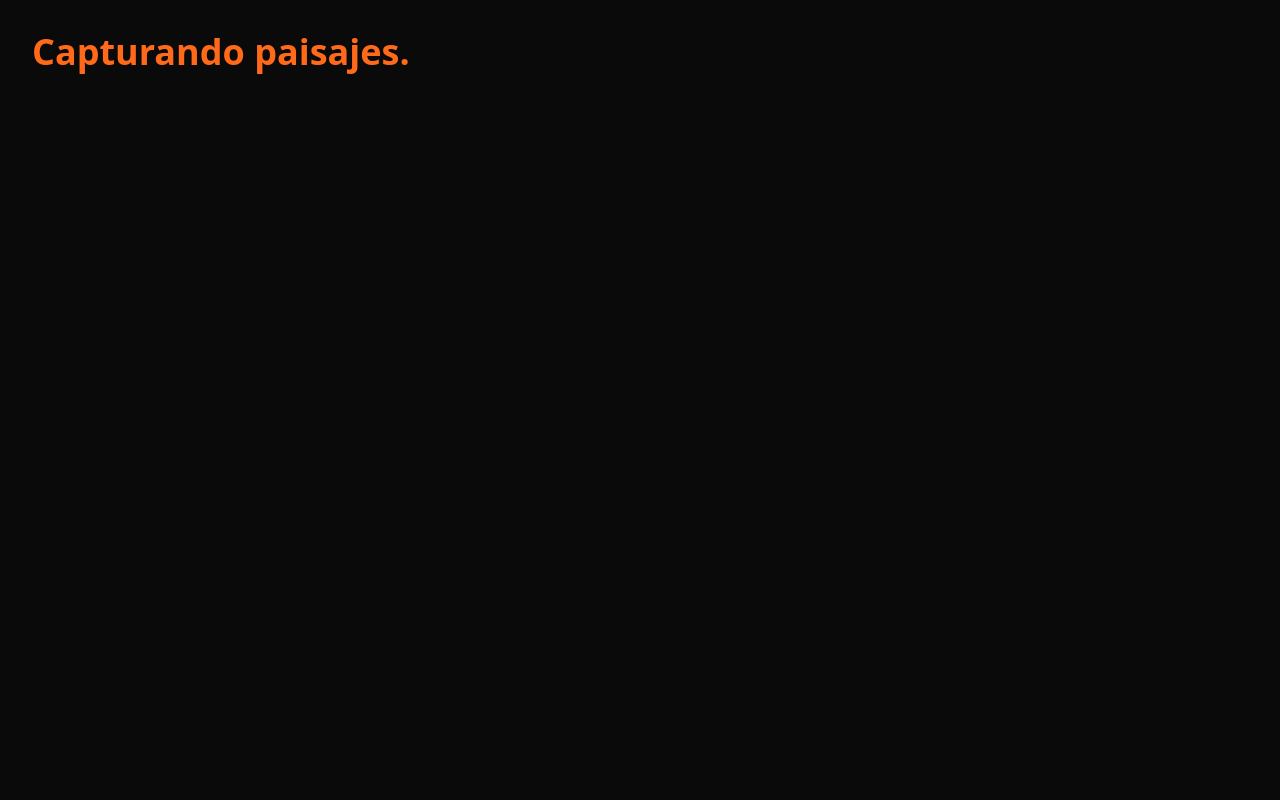
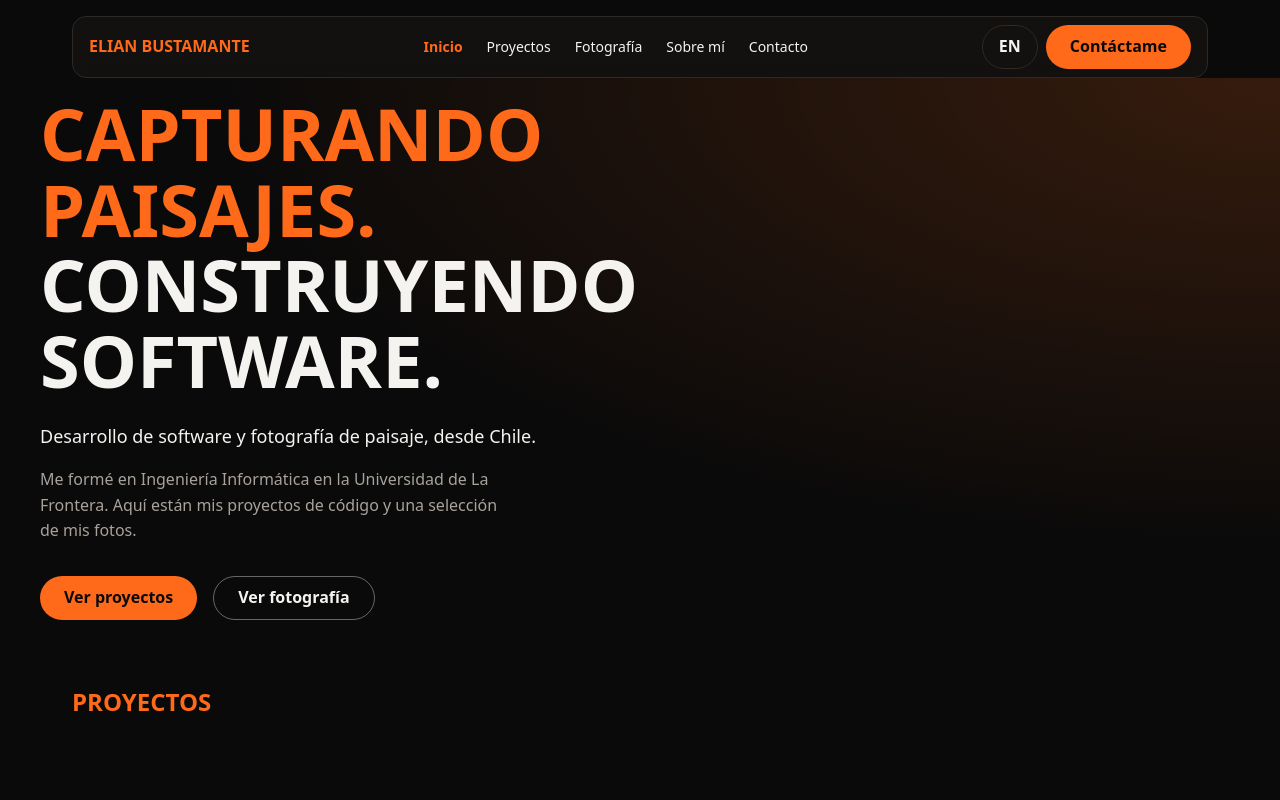
Before and after one commit to ElianBustamante/ElianBustamante.github.io, a React (Vite) app: page / in a window 1280 px wide. Shown: the top 800 px of the page. Built offline with nearby package versions, Linux system fonts and the light colour scheme.

Commit message:
feat: add navbar, language toggle, hero and page skeleton

```diff
--- a/src/App.jsx
+++ b/src/App.jsx
@@ -1,12 +1,21 @@
-import { useTranslation } from 'react-i18next'
+import Navbar from './components/Navbar'
+import Hero from './components/Hero'
+import Section from './components/Section'
+import Footer from './components/Footer'
 
 function App() {
-  const { t } = useTranslation()
-
   return (
-    <main className="hero-in p-8">
-      <h1 className="text-4xl font-extrabold text-accent">{t('hero.titleLine1')}</h1>
-    </main>
+    <>
+      <Navbar />
+      <main>
+        <Hero />
+        <Section id="proyectos" titleKey="projects.title"></Section>
+        <Section id="fotografia" titleKey="photography.title"></Section>
+        <Section id="sobre-mi" titleKey="about.title"></Section>
+        <Section id="contacto" titleKey="contact.title"></Section>
+      </main>
+      <Footer />
+    </>
   )
 }
 
--- /dev/null
+++ b/src/components/Footer.jsx
@@ -0,0 +1,13 @@
+import React from 'react'
+import { useTranslation } from 'react-i18next'
+
+export default function Footer() {
+  const { t } = useTranslation()
+  const year = React.useMemo(() => new Date().getFullYear(), [])
+
+  return (
+    <footer className="border-t border-border mt-12 py-8 text-center text-muted px-4">
+      {t('footer.text', { year })}
+    </footer>
+  )
+}
--- /dev/null
+++ b/src/components/Hero.jsx
@@ -0,0 +1,59 @@
+import { useTranslation } from 'react-i18next'
+
+const bgModules = import.meta.glob('../assets/hero-bg.webp', { eager: true, query: '?url', import: 'default' })
+const bgUrl = bgModules['../assets/hero-bg.webp']
+
+export default function Hero() {
+  const { t } = useTranslation()
+
+  const backgroundStyle = bgUrl
+    ? {
+        backgroundImage: `linear-gradient(to right, rgba(10,10,10,0.95), rgba(10,10,10,0.6)), url(${bgUrl})`,
+        backgroundSize: 'cover',
+        backgroundPosition: 'center',
+      }
+    : {
+        backgroundImage: 'radial-gradient(ellipse at top right, rgba(255,106,26,0.18), transparent 60%)',
+      }
+
+  return (
+    <section
+      id="inicio"
+      style={backgroundStyle}
+      className="min-h-[70svh] flex flex-col justify-center px-4 md:px-6 lg:px-8"
+    >
+      <div className="max-w-[1200px] w-full mx-auto">
+        <div className="max-w-[42rem] text-left">
+          <h1 className="uppercase font-extrabold text-[clamp(2.5rem,6vw,4.5rem)] leading-[1.05]">
+            <span className="block text-accent hero-in" style={{ animationDelay: '0ms' }}>
+              {t('hero.titleLine1')}
+            </span>
+            <span className="block text-text hero-in" style={{ animationDelay: '120ms' }}>
+              {t('hero.titleLine2')}
+            </span>
+          </h1>
+          <p className="text-[1.125rem] text-text mt-6 hero-in" style={{ animationDelay: '240ms' }}>
+            {t('hero.subtitle')}
+          </p>
+          <p className="text-muted max-w-[52ch] mt-4 hero-in" style={{ animationDelay: '360ms' }}>
+            {t('hero.description')}
+          </p>
+          <div className="flex flex-wrap gap-4 mt-8 hero-in" style={{ animationDelay: '480ms' }}>
+            <a
+              href="#proyectos"
+              className="min-h-[44px] inline-flex items-center justify-center px-6 bg-accent text-on-accent rounded-full font-semibold hover:bg-accent-hover transition-colors"
+            >
+              {t('hero.ctaProjects')}
+            </a>
+            <a
+              href="#fotografia"
+              className="min-h-[44px] inline-flex items-center justify-center px-6 border border-text/40 rounded-full font-semibold hover:bg-surface-2 transition-colors"
+            >
+              {t('hero.ctaPhotography')}
+            </a>
+          </div>
+        </div>
+      </div>
+    </section>
+  )
+}
--- /dev/null
+++ b/src/components/LanguageToggle.jsx
@@ -0,0 +1,20 @@
+import { useTranslation } from 'react-i18next'
+
+export default function LanguageToggle() {
+  const { i18n, t } = useTranslation()
+  const isEs = i18n.language === 'es'
+
+  const toggleLanguage = () => {
+    i18n.changeLanguage(isEs ? 'en' : 'es')
+  }
+
+  return (
+    <button
+      onClick={toggleLanguage}
+      aria-label={isEs ? t('nav.switchToEn') : t('nav.switchToEs')}
+      className="border border-border rounded-full min-h-[44px] px-4 flex items-center justify-center font-semibold hover:bg-surface-2 transition-colors"
+    >
+      {isEs ? 'EN' : 'ES'}
+    </button>
+  )
+}
--- /dev/null
+++ b/src/components/Navbar.jsx
@@ -0,0 +1,129 @@
+import { useTranslation } from 'react-i18next'
+import { useState, useEffect } from 'react'
+import LanguageToggle from './LanguageToggle'
+import { IconMenu, IconClose } from './icons'
+
+const links = [
+  { href: '#inicio', key: 'nav.home' },
+  { href: '#proyectos', key: 'nav.projects' },
+  { href: '#fotografia', key: 'nav.photography' },
+  { href: '#sobre-mi', key: 'nav.about' },
+  { href: '#contacto', key: 'nav.contact' },
+]
+
+export default function Navbar() {
+  const { t } = useTranslation()
+  const [activeId, setActiveId] = useState('inicio')
+  const [menuOpen, setMenuOpen] = useState(false)
+
+  useEffect(() => {
+    const observer = new IntersectionObserver(
+      (entries) => {
+        entries.forEach((entry) => {
+          if (entry.isIntersecting) {
+            setActiveId(entry.target.id)
+          }
+        })
+      },
+      { rootMargin: '-40% 0px -55% 0px' }
+    )
+
+    const sections = document.querySelectorAll('section[id]')
+    sections.forEach((section) => observer.observe(section))
+
+    return () => observer.disconnect()
+  }, [])
+
+  useEffect(() => {
+    const handleKeyDown = (e) => {
+      if (e.key === 'Escape') setMenuOpen(false)
+    }
+    document.addEventListener('keydown', handleKeyDown)
+    return () => document.removeEventListener('keydown', handleKeyDown)
+  }, [])
+
+  const closeMenu = () => setMenuOpen(false)
+
+  return (
+    <header className="sticky top-0 z-50 pt-4 px-4 md:px-6 lg:px-8 max-w-[1200px] mx-auto">
+      <nav
+        aria-label={t('nav.aria')}
+        className="flex items-center justify-between rounded-[14px] bg-surface/80 backdrop-blur border border-border px-4 py-2"
+      >
+        <a href="#inicio" onClick={closeMenu} className="font-extrabold text-accent">
+          ELIAN BUSTAMANTE
+        </a>
+
+        {/* Desktop nav */}
+        <div className="hidden md:flex items-center gap-6">
+          {links.map((link) => {
+            const isActive = activeId === link.href.substring(1)
+            return (
+              <a
+                key={link.href}
+                href={link.href}
+                aria-current={isActive ? 'true' : undefined}
+                className={`text-sm hover:text-accent transition-colors ${
+                  isActive ? 'text-accent font-semibold' : 'text-text'
+                }`}
+              >
+                {t(link.key)}
+              </a>
+            )
+          })}
+        </div>
+
+        <div className="flex items-center gap-2">
+          <LanguageToggle />
+
+          <a
+            href="#contacto"
+            className="hidden md:flex items-center justify-center min-h-[44px] px-6 bg-accent text-on-accent rounded-full font-semibold hover:bg-accent-hover transition-colors"
+          >
+            {t('nav.cta')}
+          </a>
+
+          {/* Mobile menu button */}
+          <button
+            className="md:hidden flex items-center justify-center min-h-[44px] min-w-[44px] border border-border rounded-full hover:bg-surface-2 transition-colors"
+            onClick={() => setMenuOpen(!menuOpen)}
+            aria-expanded={menuOpen}
+            aria-controls="mobile-menu"
+            aria-label={menuOpen ? t('nav.menuClose') : t('nav.menuOpen')}
+          >
+            {menuOpen ? <IconClose /> : <IconMenu />}
+          </button>
+        </div>
+      </nav>
+
+      {/* Mobile menu */}
+      {menuOpen && (
+        <div id="mobile-menu" className="md:hidden mt-2 bg-surface border border-border rounded-[14px] p-4 flex flex-col gap-4">
+          {links.map((link) => {
+            const isActive = activeId === link.href.substring(1)
+            return (
+              <a
+                key={link.href}
+                href={link.href}
+                onClick={closeMenu}
+                aria-current={isActive ? 'true' : undefined}
+                className={`min-h-[44px] flex items-center px-4 rounded-lg hover:bg-surface-2 transition-colors ${
+                  isActive ? 'text-accent font-semibold bg-surface-2' : 'text-text'
+                }`}
+              >
+                {t(link.key)}
+              </a>
+            )
+          })}
+          <a
+            href="#contacto"
+            onClick={closeMenu}
+            className="min-h-[44px] flex items-center justify-center bg-accent text-on-accent rounded-full font-semibold hover:bg-accent-hover transition-colors"
+          >
+            {t('nav.cta')}
+          </a>
+        </div>
+      )}
+    </header>
+  )
+}
--- /dev/null
+++ b/src/components/Section.jsx
@@ -0,0 +1,15 @@
+import { useTranslation } from 'react-i18next'
+
+export default function Section({ id, titleKey, children, actions }) {
+  const { t } = useTranslation()
+
+  return (
+    <section id={id} className="max-w-[1200px] mx-auto px-4 md:px-6 lg:px-8 py-10 md:py-12">
+      <div className="flex justify-between items-center mb-8">
+        <h2 className="uppercase font-extrabold text-accent text-2xl">{t(titleKey)}</h2>
+        {actions && <div>{actions}</div>}
+      </div>
+      {children}
+    </section>
+  )
+}
--- /dev/null
+++ b/src/components/icons.jsx
@@ -0,0 +1,23 @@
+export const IconChevronLeft = (props) => (
+  <svg aria-hidden="true" focusable="false" width="24" height="24" stroke="currentColor" fill="none" strokeWidth="2" strokeLinecap="round" strokeLinejoin="round" {...props}>
+    <path d="m15 18-6-6 6-6" />
+  </svg>
+)
+
+export const IconChevronRight = (props) => (
+  <svg aria-hidden="true" focusable="false" width="24" height="24" stroke="currentColor" fill="none" strokeWidth="2" strokeLinecap="round" strokeLinejoin="round" {...props}>
+    <path d="m9 18 6-6-6-6" />
+  </svg>
+)
+
+export const IconClose = (props) => (
+  <svg aria-hidden="true" focusable="false" width="24" height="24" stroke="currentColor" fill="none" strokeWidth="2" strokeLinecap="round" strokeLinejoin="round" {...props}>
+    <path d="M18 6 6 18M6 6l12 12" />
+  </svg>
+)
+
+export const IconMenu = (props) => (
+  <svg aria-hidden="true" focusable="false" width="24" height="24" stroke="currentColor" fill="none" strokeWidth="2" strokeLinecap="round" strokeLinejoin="round" {...props}>
+    <path d="M4 6h16M4 12h16M4 18h16" />
+  </svg>
+)
--- a/src/test/setup.js
+++ b/src/test/setup.js
@@ -9,3 +9,11 @@ HTMLDialogElement.prototype.close = vi.fn(function close() {
   this.removeAttribute('open')
   this.dispatchEvent(new Event('close'))
 })
+
+class IntersectionObserver {
+  constructor() {}
+  observe() {}
+  unobserve() {}
+  disconnect() {}
+}
+window.IntersectionObserver = IntersectionObserver;
```
Also changed, not shown: 1 other file (tests, documents, lock files or other folders).
